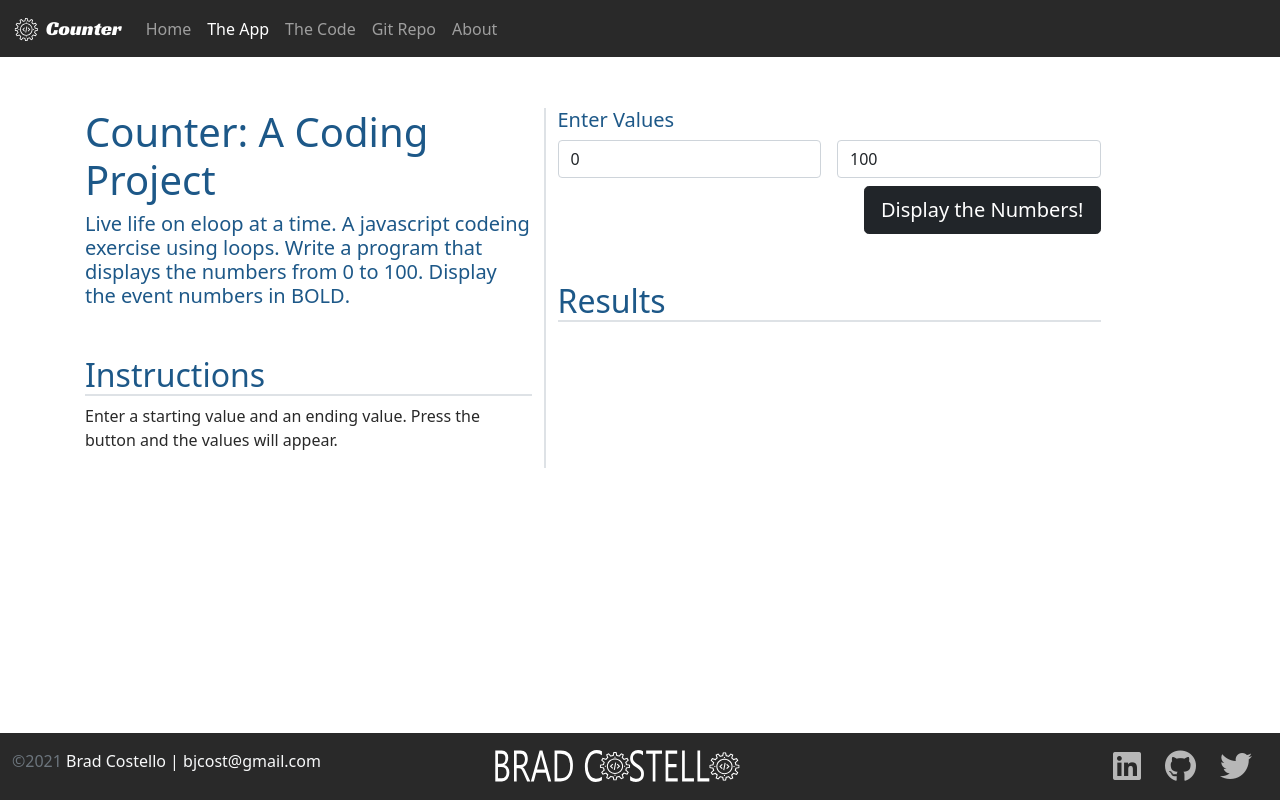
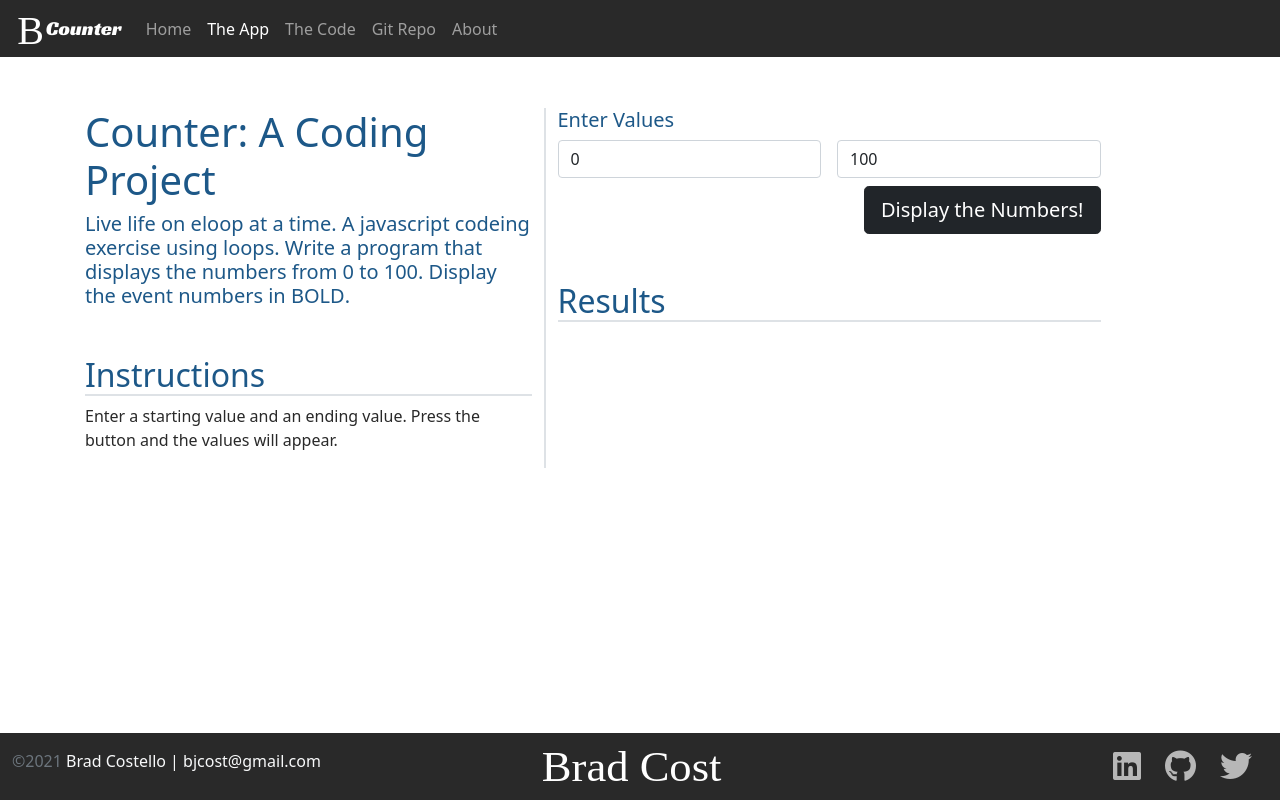
Before and after one commit to bearcaffeine/Counter, a plain HTML site: page app.html in a window 1280 px wide. Drawn offline with nearby package versions, Linux system fonts and the light colour scheme.

Commit message:
Brand logo udpate

```diff
--- a/app.html
+++ b/app.html
@@ -26,7 +26,7 @@
     <!-- === Nav Section === -->
     <nav class="navbar navbar-expand-md navbar-dark fixed-top">
         <div class="container-fluid">
-            <a class="navbar-brand logoFont" href="#"><img src="img/BC_white_mark.svg" class="d-line-block align-text-top"
+            <a class="navbar-brand logoFont" href="#"><img src="img/brand_white_logo.svg" class="d-line-block align-text-top"
                     alt="Brad Costello Logo" width="30" and height="29"> Counter</a>
             <button class="navbar-toggler" type="button" data-bs-toggle="collapse" data-bs-target="#navbarCollapse"
                 aria-controls="navbarCollapse" aria-expanded="false" aria-label="Toggle navigation">
@@ -103,7 +103,7 @@
                     <div><span class="text-muted">&copy;2021</span> Brad Costello | bjcost@gmail.com</div>
                 </div>
                 <div class="col d-flex align-items-center justify-content-start justify-content-lg-center">
-                    <img src="/img/BC_white_logo.svg" alt="Brad Costello Logo" height="35">
+                    <img src="/img/brand_white_full_logo.svg" alt="Brad Costello Logo" height="35">
                 </div>
                 <div class="col d-flex align-items-center justify-content-start justify-content-lg-end">
                     <div class="row">
```
Also changed, not shown: code.html (+2 -2 lines), index.html (+2 -2 lines), img/brand_white_full_logo.svg (added), img/brand_white_logo.svg (added).
